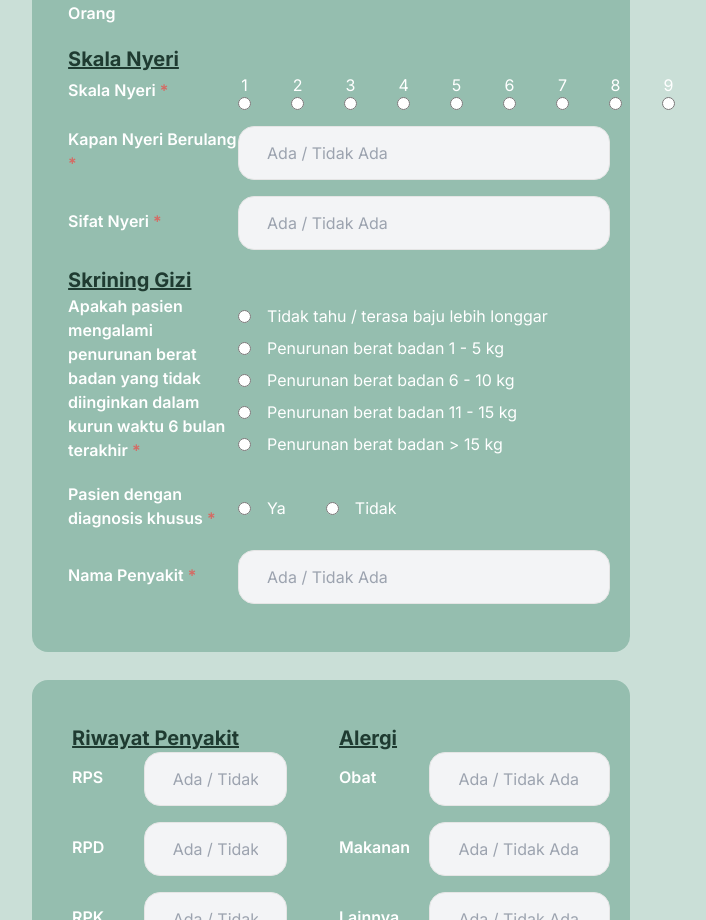
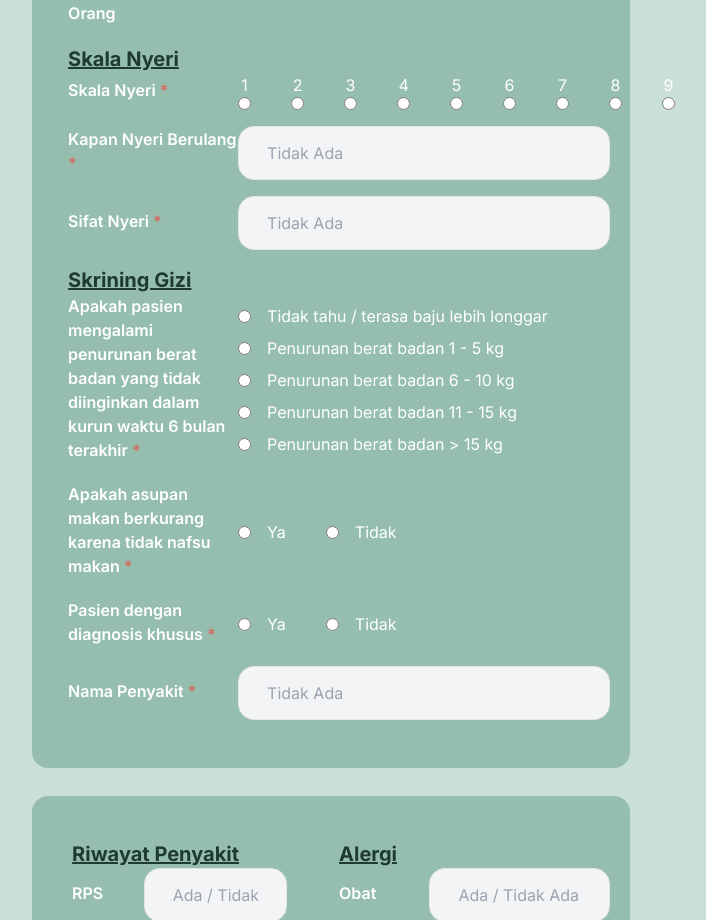
Before and after one commit to eunicesarah/seno-medika-clinic-adm-fe, a Next.js app: page /ners-ttv in a window 1280 px wide. Shown: the part 1389-2309 px from the top of the page, without its empty margins (570-1276 px from the left). Built offline with nearby package versions, Linux system fonts and the light colour scheme; no server answers.

Commit message:
feat: handle skirining awal, skrining gizi

```diff
--- a/src/app/ners-ttv/page.tsx
+++ b/src/app/ners-ttv/page.tsx
@@ -21,17 +21,17 @@ interface SkriningAwal {
   jalan_tidak_seimbang: boolean;
   menopang_saat_duduk: boolean;
   jalan_alat_bantu: boolean;
-  skala_nyeri: number;
-  nyeri_berulang: string;
-}
-
-interface SkriningGizi {
-  penurunan_bb: string;
-  diagnosis_khusus: boolean;
-  nama_penyakit: string;
+  hasil_cara_jalan: string;
   skala_nyeri: number;
   nyeri_berulang: string;
   sifat_nyeri: string;
+}
+
+interface SkriningGizi {
+  penurunan_bb: string;
+  tdk_nafsu_makan: boolean;
+  diagnosis_khusus: boolean;
+  nama_penyakit: string;
 }
 
 interface RiwayatPenyakit {
@@ -54,6 +54,8 @@ interface TTV {
   suhu: number;
   detak_jantung: string;
   triage: string;
+  psikososial_spirit: string;
+  keterangan: string;
 }
 
 interface Alergi {
@@ -84,6 +86,12 @@ export default function Dashboard() {
   const [tahun, setTahun] = useState<any>(0);
   const [bulan, setBulan] = useState<any>(0);
   const [hari, setHari] = useState<any>(0);
+  const [skriningGizi, setSkriningGizi] = useState<SkriningGizi>({
+    penurunan_bb: '',
+    tdk_nafsu_makan: false,
+    diagnosis_khusus: false,
+    nama_penyakit: '',
+  });
   const [skriningAwal, setSkriningAwal] = useState<SkriningAwal>({
     disabilitas: false,
     ambulansi: false,
@@ -91,8 +99,10 @@ export default function Dashboard() {
     jalan_tidak_seimbang: false,
     menopang_saat_duduk: false,
     jalan_alat_bantu: false,
+    hasil_cara_jalan: "kurang baik",
     skala_nyeri: 0,
     nyeri_berulang: "",
+    sifat_nyeri: "",
   });
   const [anamnesis, setAnamnesis] = useState<Anamnesis>({
     pasien_id: 0,
@@ -116,11 +126,19 @@ export default function Dashboard() {
     suhu: 0,
     detak_jantung: "",
     triage: "",
+    psikososial_spirit: "",
+    keterangan: "",
   });
   const [alergi, setAlergi] = useState({
     obat: "",
     makanan: "",
     lainnya: "",
+  });
+
+  const [riwayatPenyakit, setRiwayatPenyakit] = useState<RiwayatPenyakit>({
+    rps: "",
+    rpd: "",
+    rpk: "",
   });
 
   const fetchData = async () => {
@@ -211,7 +229,9 @@ export default function Dashboard() {
     { label: "Berdiri", value: "Berdiri" },
     { label: "Berbaring", value: "Berbaring" },
   ];
-
+  const handleInputSkriningGizi = (e: any) => {
+    setSkriningGizi({ ...skriningGizi, [e.target.name]: e.target.value });
+  }
   const handleOptionClick = (option: any) => {
     setSelectedOption(option.value);
   };
@@ -253,6 +273,10 @@ export default function Dashboard() {
   const handleKeluhanTambahan = (e: any) => {
     setAnamnesis({ ...anamnesis, keluhan_tambahan: e.target.value });
   };
+
+  const handleInputRiwayatPenyakit = (e: any) => {
+    setRiwayatPenyakit({ ...riwayatPenyakit, [e.target.name]: e.target.value });
+  }
 
   const handleLamaSakit = (e: any) => {
     const { name, value } = e.target;
@@ -270,7 +294,7 @@ export default function Dashboard() {
       default:
         break;
     }
-    const totalHari = tahun * 365 + bulan * 30 + hari;
+    const totalHari = tahun * 365 + bulan * 30 + hari * 1;
     setAnamnesis({ ...anamnesis, lama_sakit: totalHari });
   };
 
@@ -297,6 +321,10 @@ export default function Dashboard() {
   const handleAlatBantu = (e: any) => {
     setSkriningAwal({ ...skriningAwal, jalan_alat_bantu: e.target.value });
   };
+
+  const handleSkalaNyeri = (e: any) => {
+    setSkriningAwal({ ...skriningAwal, [e.target.name]: e.target.value });
+  }
 
   const handleSubmit = async (e: any) => {
     e.preventDefault();
@@ -304,6 +332,8 @@ export default function Dashboard() {
     console.log(alergi);
     console.log(anamnesis);
     console.log(skriningAwal);
+    console.log(skriningGizi);
+    console.log(riwayatPenyakit);
     // try {
     //   const response = await axios.post("http://localhost:8080/ttv", ttv);
     //   console.log(response);
@@ -656,7 +686,7 @@ export default function Dashboard() {
             </div>
             <div className="flex flex-row justify-between items-center mb-4">
               <label className="w-1/3 pl-4 mb-1 text-l text-white font-Poppins font-semibold">
-                Ambulasi
+                Ambulansi
               </label>
               <input
                 type="text"
@@ -836,7 +866,7 @@ export default function Dashboard() {
                   >
                     1
                   </label>
-                  <input type="radio" id="1" name="skala_nyeri" value="1" />
+                  <input type="radio" id="1" name="skala_nyeri" value="1" onChange={handleSkalaNyeri}/>
                 </div>
                 <div className="flex flex-col items-center justify-center text-center">
                   <label
@@ -845,7 +875,7 @@ export default function Dashboard() {
                   >
                     2
                   </label>
-                  <input type="radio" id="2" name="skala_nyeri" value="2" />
+                  <input type="radio" id="2" name="skala_nyeri" value="2" onChange={handleSkalaNyeri}/>
                 </div>
                 <div className="flex flex-col items-center justify-center text-center">
                   <label
@@ -854,7 +884,7 @@ export default function Dashboard() {
                   >
                     3
                   </label>
-                  <input type="radio" id="3" name="skala_nyeri" value="3" />
+                  <input type="radio" id="3" name="skala_nyeri" value="3" onChange={handleSkalaNyeri}/>
                 </div>
                 <div className="flex flex-col items-center justify-center text-center">
                   <label
@@ -863,7 +893,7 @@ export default function Dashboard() {
                   >
                     4
                   </label>
-                  <input type="radio" id="4" name="skala_nyeri" value="4" />
+                  <input type="radio" id="4" name="skala_nyeri" value="4" onChange={handleSkalaNyeri}/>
                 </div>
                 <div className="flex flex-col items-center justify-center text-center">
                   <label
@@ -872,7 +902,7 @@ export default function Dashboard() {
                   >
                     5
                   </label>
-                  <input type="radio" id="5" name="skala_nyeri" value="5" />
+                  <input type="radio" id="5" name="skala_nyeri" value="5" onChange={handleSkalaNyeri}/>
                 </div>
                 <div className="flex flex-col items-center justify-center text-center">
                   <label
@@ -881,7 +911,7 @@ export default function Dashboard() {
                   >
                     6
                   </label>
-                  <input type="radio" id="6" name="skala_nyeri" value="6" />
+                  <input type="radio" id="6" name="skala_nyeri" value="6" onChange={handleSkalaNyeri}/>
                 </div>
                 <div className="flex flex-col items-center justify-center text-center">
                   <label
@@ -890,7 +920,7 @@ export default function Dashboard() {
                   >
                     7
                   </label>
-                  <input type="radio" id="7" name="skala_nyeri" value="7" />
+                  <input type="radio" id="7" name="skala_nyeri" value="7" onChange={handleSkalaNyeri}/>
                 </div>
                 <div className="flex flex-col items-center justify-center text-center">
                   <label
@@ -899,7 +929,7 @@ export default function Dashboard() {
                   >
                     8
                   </label>
-                  <input type="radio" id="8" name="skala_nyeri" value="8" />
+                  <input type="radio" id="8" name="skala_nyeri" value="8" onChange={handleSkalaNyeri} />
                 </div>
                 <div className="flex flex-col items-center justify-center text-center">
                   <label
@@ -908,7 +938,7 @@ export default function Dashboard() {
                   >
                     9
                   </label>
-                  <input type="radio" id="9" name="skala_nyeri" value="9" />
+                  <input type="radio" id="9" name="skala_nyeri" value="9" onChange={handleSkalaNyeri}/>
                 </div>
                 <div className="flex flex-col items-center justify-center text-center">
                   <label
@@ -917,7 +947,7 @@ export default function Dashboard() {
                   >
                     10
                   </label>
-                  <input type="radio" id="10" name="skala_nyeri" value="10" />
+                  <input type="radio" id="10" name="skala_nyeri" value="10" onChange={handleSkalaNyeri}/>
                 </div>
               </div>
             </div>
@@ -930,7 +960,8 @@ export default function Dashboard() {
                 name="nyeri_berulang"
                 id="nyeri_berulang"
                 className="w-2/3 px-7 py-3.5 bg-gray-100 rounded-2xl border border-neutral-200 text-shade7"
-                placeholder="Ada / Tidak Ada"
+                placeholder="Tidak Ada"
+                onChange={handleSkalaNyeri}
               />
             </div>
             <div className="flex flex-row justify-between items-center mb-4">
@@ -942,7 +973,8 @@ export default function Dashboard() {
                 name="sifat_nyeri"
                 id="sifat_nyeri"
                 className="w-2/3 px-7 py-3.5 bg-gray-100 rounded-2xl border border-neutral-200 text-shade7"
-                placeholder="Ada / Tidak Ada"
+                placeholder="Tidak Ada"
+                onChange={handleSkalaNyeri}
               />
             </div>
             <label className="text-shade6 font-bold text-xl m-4 underline">
@@ -960,7 +992,8 @@ export default function Dashboard() {
                     type="radio"
                     id="tdk_tahu"
                     name="penurunan_bb"
-                    value="ya"
+                    value="tidak tahu"
+                    onChange={handleInputSkriningGizi}
                   />
                   <label
                     htmlFor="tdk_tahu"
@@ -970,7 +1003,7 @@ export default function Dashboard() {
                   </label>
                 </div>
                 <div className="flex flex-row items-center justify-center text-center">
-                  <input type="radio" id="1-5" name="penurunan_bb" value="ya" />
+                  <input type="radio" id="1-5" name="penurunan_bb" value="1-5" onChange={handleInputSkriningGizi} />
                   <label
                     htmlFor="1-5"
                     className=" text-white font-Poppins font-normal ml-4 "
@@ -983,7 +1016,8 @@ export default function Dashboard() {
                     type="radio"
                     id="6-10"
                     name="penurunan_bb"
-                    value="ya"
+                    value="6-10"
+                    onChange={handleInputSkriningGizi}
                   />
                   <label
                     htmlFor="6-10"
@@ -997,7 +1031,8 @@ export default function Dashboard() {
                     type="radio"
                     id="11-15"
                     name="penurunan_bb"
-                    value="ya"
+                    value="11-15"
+                    onChange={handleInputSkriningGizi}
                   />
                   <label
                     htmlFor="11-15"
@@ -1007,7 +1042,7 @@ export default function Dashboard() {
                   </label>
                 </div>
                 <div className="flex flex-row items-center justify-center text-center">
-                  <input type="radio" id=">15" name="penurunan_bb" value="ya" />
+                  <input type="radio" id=">15" name="penurunan_bb" value=">15" onChange={handleInputSkriningGizi}/>
                   <label
                     htmlFor=">15"
                     className=" text-white font-Poppins font-normal ml-4 "
@@ -1017,6 +1052,43 @@ export default function Dashboard() {
                 </div>
               </div>
             </div>
+            <div className="flex flex-row justify-between items-center mb-4">
+            <label className="w-1/3 pl-4 mb-1 text-l text-white font-Poppins font-semibold">
+            Apakah asupan makan berkurang karena tidak nafsu makan <span className="text-[#D66A63]"> *</span>
+            </label>
+            <div className="w-2/3 flex flex-row gap-10 items-center">
+              <div className="flex items-center">
+                <input
+                  type="radio"
+                  id="ya"
+                  name="tdk_nafsu_makan"
+                  value="true"
+                  onChange={handleInputSkriningGizi}
+                />
+                <label
+                  htmlFor="ya"
+                  className="text-white font-Poppins font-normal ml-4"
+                >
+                  Ya
+                </label>
+              </div>
+              <div className="flex items-center">
+                <input
+                  type="radio"
+                  id="tidak"
+                  name="tdk_nafsu_makan"
+                  value="false"
+                  onChange={handleInputSkriningGizi}
+                />
+                <label
+                  htmlFor="tidak"
+                  className="text-white font-Poppins font-normal ml-4"
+                >
+                  Tidak
+                </label>
+              </div>
+            </div>
+          </div>
             <div className="flex flex-row justify-between items-center mb-4">
               <label className="w-1/3 pl-4 mb-1 text-l text-white font-Poppins font-semibold">
                 Pasien dengan diagnosis khusus{" "}
@@ -1028,7 +1100,8 @@ export default function Dashboard() {
                     type="radio"
                     id="ya"
                     name="diagnosis_khusus"
-                    value="ya"
+                    value="true"
+                    onChange={handleInputSkriningGizi}
                   />
                   <label
                     htmlFor="ya"
@@ -1042,7 +1115,8 @@ export default function Dashboard() {
                     type="radio"
                     id="tidak"
                     name="diagnosis_khusus"
-                    value="tidak"
+                    value="false"
+                    onChange={handleInputSkriningGizi}
                   />
                   <label
                     htmlFor="tidak"
@@ -1062,7 +1136,8 @@ export default function Dashboard() {
                 name="nama_penyakit"
                 id="nama_penyakit"
                 className="w-2/3 px-7 py-3.5 bg-gray-100 rounded-2xl border border-neutral-200 text-shade7"
-                placeholder="Ada / Tidak Ada"
+                placeholder="Tidak Ada"
+                onChange={handleInputSkriningGizi}
               />
             </div>
           </div>
@@ -1079,9 +1154,10 @@ export default function Dashboard() {
                   type="text"
                   name="rps"
                   id="rps"
-                  onChange={handleInputTTV}
+                  onChange={handleInputRiwayatPenyakit}
                   className="w-2/3 px-7 py-3.5 bg-gray-100 rounded-2xl border border-neutral-200 text-shade7"
                   placeholder="Ada / Tidak Ada"
+
                 />
               </div>
               <div className="flex flex-row justify-between items-center mb-4">
@@ -1092,7 +1168,7 @@ export default function Dashboard() {
                   type="text"
                   name="rpd"
                   id="rpd"
-                  onChange={handleInputTTV}
+                  onChange={handleInputRiwayatPenyakit}
                   className="w-2/3 px-7 py-3.5 bg-gray-100 rounded-2xl border border-neutral-200 text-shade7"
                   placeholder="Ada / Tidak Ada"
                 />
@@ -1105,7 +1181,7 @@ export default function Dashboard() {
                   type="text"
                   name="rpk"
                   id="rpk"
-                  onChange={handleInputTTV}
+                  onChange={handleInputRiwayatPenyakit}
                   className="w-2/3 px-7 py-3.5 bg-gray-100 rounded-2xl border border-neutral-200 text-shade7"
                   placeholder="Ada / Tidak Ada"
                 />
@@ -1448,6 +1524,7 @@ export default function Dashboard() {
                 id="psikososial_spirit"
                 className="w-2/3 px-4 py-3.5 bg-gray-100 rounded-2xl border border-neutral-200 text-shade7"
                 placeholder="Ada / Tidak Ada"
+                onChange={handleInputTTV}
               />
             </div>
             <div className="flex flex-row justify-between items-center mb-4">
@@ -1459,6 +1536,7 @@ export default function Dashboard() {
                 id="keterangan"
                 className="w-2/3 px-4 py-3.5 bg-gray-100 rounded-2xl border border-neutral-200 text-shade7"
                 placeholder="Ada / Tidak Ada"
+                onChange={handleInputTTV}
               />
             </div>
           </div>
```
